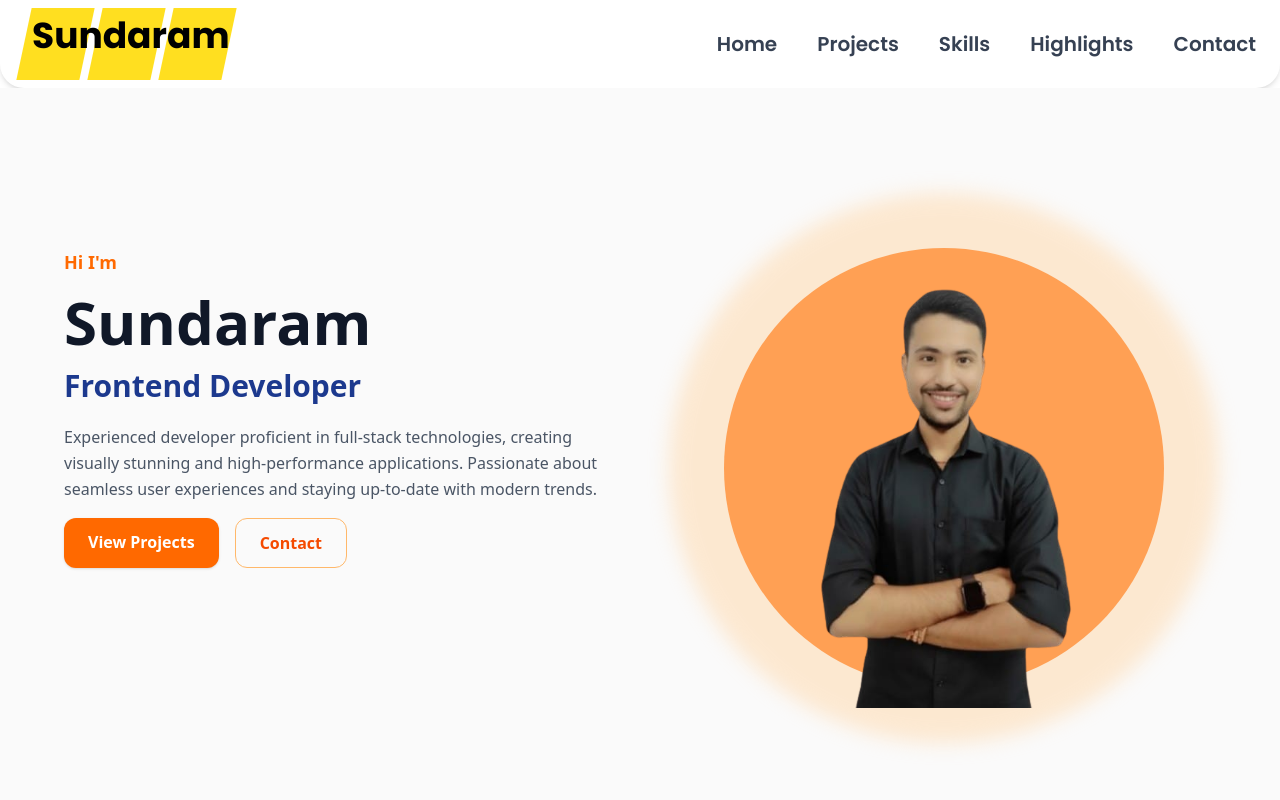
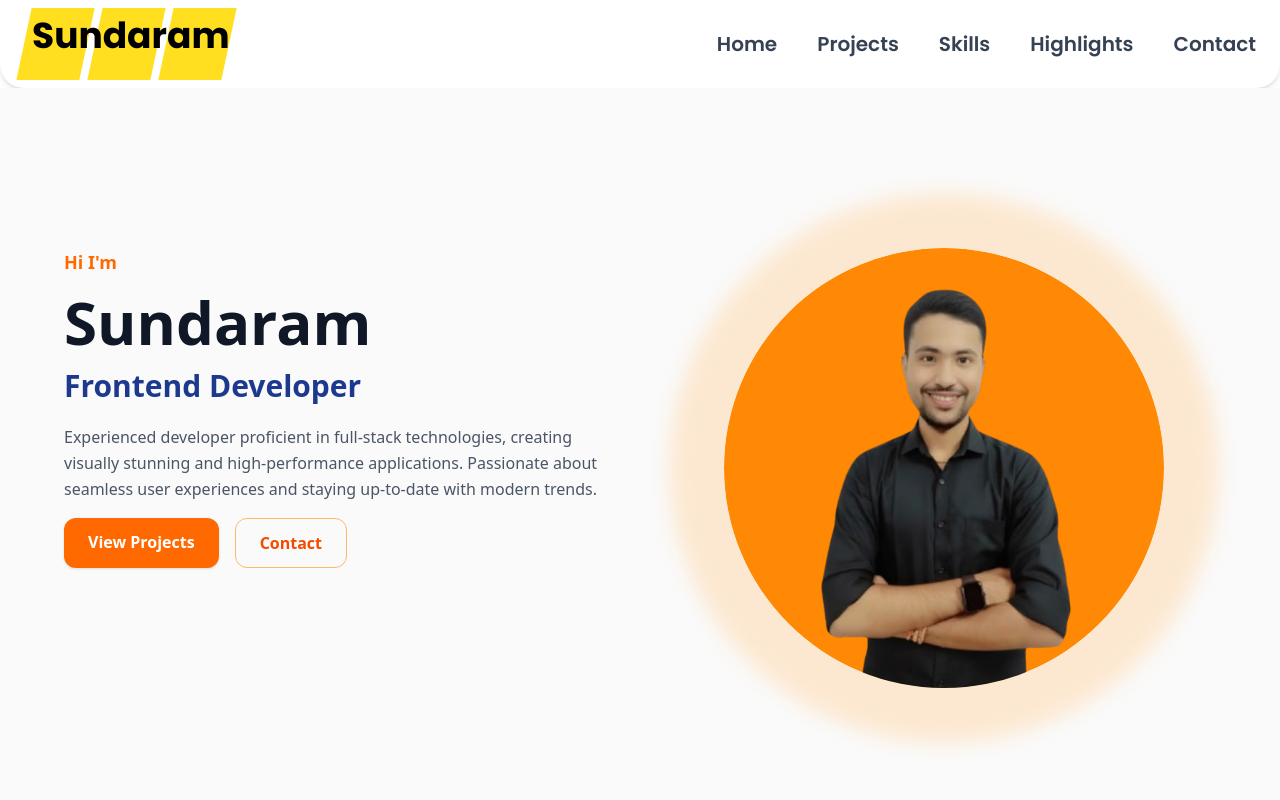
Before and after one commit to Sundaram-Katare/portfolio005, a Next.js app: page / in a window 1280 px wide. Shown: the top 800 px of the page. Built offline with nearby package versions, Linux system fonts and the light colour scheme.

Commit message:
refactor: Enhance Hero component structure

```diff
--- a/components/HeroRight.tsx
+++ b/components/HeroRight.tsx
@@ -12,11 +12,13 @@ export default function HeroRight() {
         transition={{ duration: 0.6 }}
         className="relative w-[280px] h-[280px] sm:w-[340px] sm:h-[340px] md:w-[380px] md:h-[380px] lg:w-[440px] lg:h-[440px]"
       >
-        {/* Main orange circle */}
-        <div className="absolute inset-0 rounded-full bg-orange-500"></div>
-
         {/* Background glow effect */}
         <div className="absolute inset-0 rounded-full scale-125 bg-orange-200 opacity-50 blur-sm"></div>
+
+        {/* Circle container with clipping */}
+        <div className="absolute inset-0 rounded-full overflow-hidden">
+          {/* Main orange circle */}
+          <div className="absolute inset-0 rounded-full bg-orange-400"></div>
 
           {/* Profile image */}
           <motion.div
@@ -34,6 +36,7 @@ export default function HeroRight() {
               priority
             />
           </motion.div>
+        </div>
       </motion.div>
     </div>
   );
--- a/components/Highlights.tsx
+++ b/components/Highlights.tsx
@@ -8,8 +8,6 @@ import TimelineConnector from '@mui/lab/TimelineConnector';
 import TimelineContent from '@mui/lab/TimelineContent';
 import { TimelineOppositeContent } from "@mui/lab";
 import TimelineDot from '@mui/lab/TimelineDot'; import Button from "@mui/material/Button";
-import Image from "next/image";
-import { div } from "framer-motion/client";
 
 const data = [
   {
@@ -72,7 +70,7 @@ export default function Highlights() {
                 {/* <Image src={item.img} alt={item.title} width={80} height={80} className="rounded-xl" /> */}
                 <div className="">
                   <h2 className="text-xl font-bold flex-start flex text-orange-600">{item.title}</h2>
-                  <p className="text-gray-600 mt-2">{item.description}</p>
+                  <div className="text-gray-600 mt-2">{item.description}</div>
                   <Button
                     variant="contained"
                     sx={{ mt: 2, backgroundColor: "#ff7b07ff", borderRadius: "10px" }}
--- a/components/Navbar.tsx
+++ b/components/Navbar.tsx
@@ -63,7 +63,7 @@ export default function Navbar() {
                     initial={{ opacity: 0, y: -10 }}
                     animate={{ opacity: 1, y: 0 }}
                     transition={{ duration: 0.3 }}
-                    className="absolute top-20 left-0 w-full bg-white shadow-lg rounded-b-2xl p-6 flex flex-col gap-6 md:hidden"
+                    className="absolute top-20 left-0 w-full bg-white shadow-lg rounded-b-2xl p-6 flex flex-col gap-6 md:hidden z-50"
                 >
                     {["Home", "About", "Projects", "Highlights", "Contact"].map((item, i) => (
                         <motion.h2
```
Lines whose indentation alone changed are shown as unchanged.
